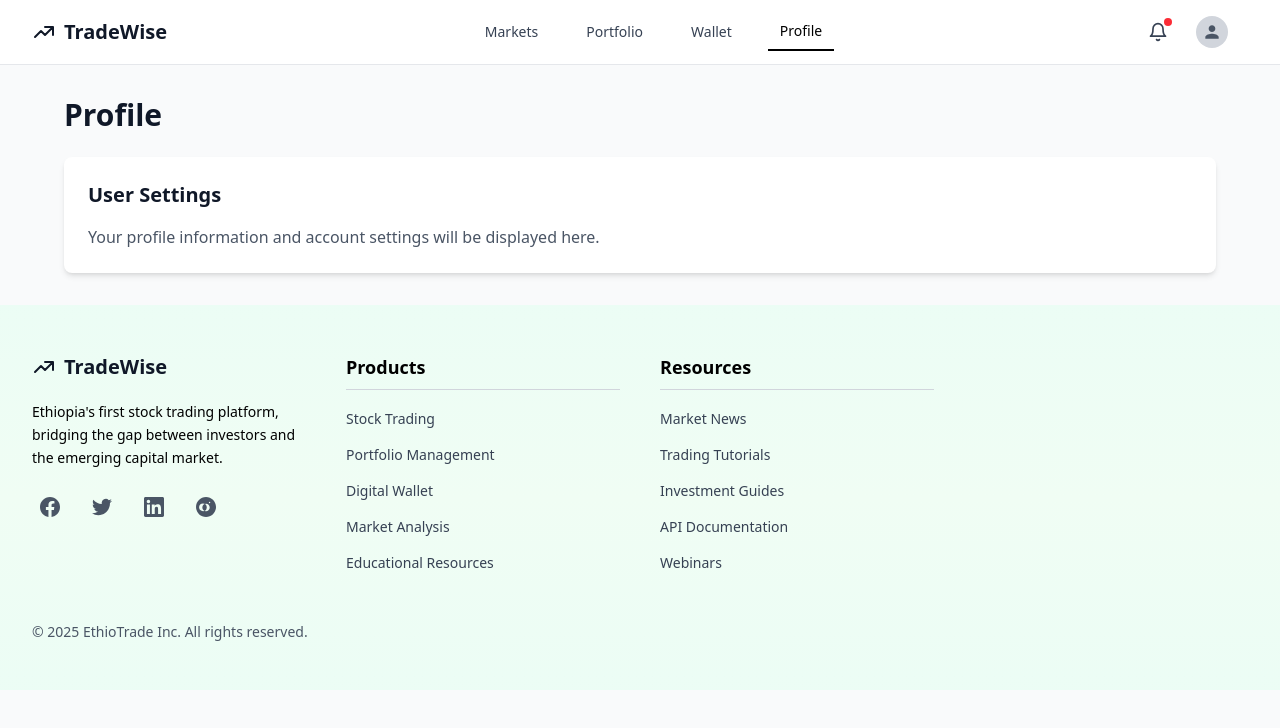
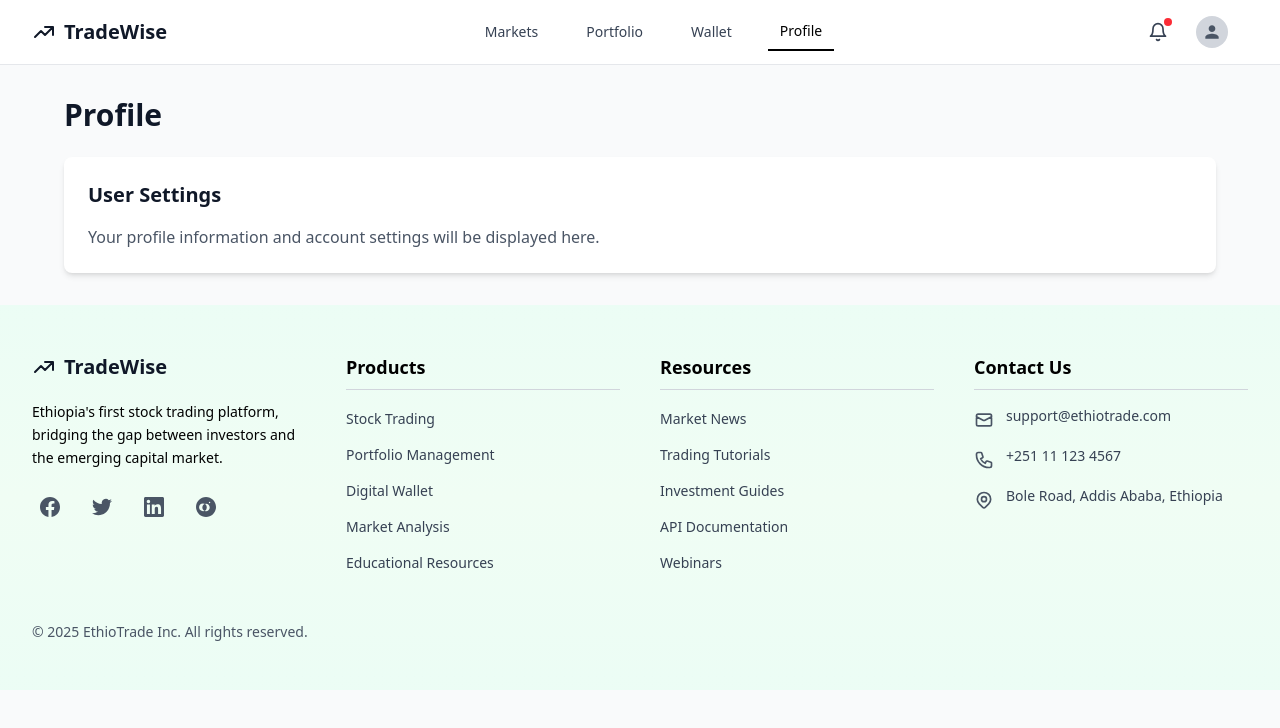
Before and after one commit to Awel7799/Ethio-stock-trading, a React (Vite) app in the folder client/: page /profile in a window 1280 px wide. Shown: the top 728 px of the page. Built offline with nearby package versions, Linux system fonts and the light colour scheme; the HTML template or start-up script is replaced by a standard one.

Commit message:
add contact information section with icons

```diff
--- a/client/src/components/layout/Footer.jsx
+++ b/client/src/components/layout/Footer.jsx
@@ -19,6 +19,60 @@ const Footer = () => {
     instagram: (
       <svg className="w-5 h-5" fill="currentColor" viewBox="0 0 24 24">
         <path d="M12.017 0C5.396 0 .029 5.367.029 11.987c0 6.62 5.367 11.987 11.988 11.987 6.62 0 11.987-5.367 11.987-11.987C24.014 5.367 18.637.001 12.017.001zM8.449 16.988c-1.297 0-2.448-.49-3.323-1.297C4.198 14.895 3.708 13.744 3.708 12.447c0-1.297.49-2.448 1.297-3.323.875-.807 2.026-1.297 3.323-1.297 1.297 0 2.448.49 3.323 1.297.807.875 1.297 2.026 1.297 3.323 0 1.297-.49 2.448-1.297 3.323-.875.807-2.026 1.297-3.323 1.297zm7.83-9.404c-.49 0-.875-.385-.875-.875 0-.49.385-.875.875-.875.49 0 .875.385.875.875 0 .49-.385.875-.875.875zm-4.262 9.404c-2.448 0-4.427-1.979-4.427-4.427 0-2.448 1.979-4.427 4.427-4.427 2.448 0 4.427 1.979 4.427 4.427 0 2.448-1.979 4.427-4.427 4.427z" />
+      </svg>
+    ),
+  };
+
+  const contactIcons = {
+    email: (
+      <svg
+        className="w-5 h-5"
+        fill="none"
+        stroke="currentColor"
+        viewBox="0 0 24 24"
+      >
+        <path
+          strokeLinecap="round"
+          strokeLinejoin="round"
+          strokeWidth={2}
+          d="M3 8l7.89 4.26a2 2 0 002.22 0L21 8M5 19h14a2 2 0 002-2V7a2 2 0 00-2-2H5a2 2 0 00-2 2v10a2 2 0 002 2z"
+        />
+      </svg>
+    ),
+    phone: (
+      <svg
+        className="w-5 h-5"
+        fill="none"
+        stroke="currentColor"
+        viewBox="0 0 24 24"
+      >
+        <path
+          strokeLinecap="round"
+          strokeLinejoin="round"
+          strokeWidth={2}
+          d="M3 5a2 2 0 012-2h3.28a1 1 0 01.948.684l1.498 4.493a1 1 0 01-.502 1.21l-2.257 1.13a11.042 11.042 0 005.516 5.516l1.13-2.257a1 1 0 011.21-.502l4.493 1.498a1 1 0 01.684.949V19a2 2 0 01-2 2h-1C9.716 21 3 14.284 3 6V5z"
+        />
+      </svg>
+    ),
+    location: (
+      <svg
+        className="w-5 h-5"
+        fill="none"
+        stroke="currentColor"
+        viewBox="0 0 24 24"
+      >
+        <path
+          strokeLinecap="round"
+          strokeLinejoin="round"
+          strokeWidth={2}
+          d="M17.657 16.657L13.414 20.9a1.998 1.998 0 01-2.827 0l-4.244-4.243a8 8 0 1111.314 0z"
+        />
+        <path
+          strokeLinecap="round"
+          strokeLinejoin="round"
+          strokeWidth={2}
+          d="M15 11a3 3 0 11-6 0 3 3 0 016 0z"
+        />
       </svg>
     ),
   };
@@ -117,6 +171,37 @@ const Footer = () => {
               ))}
             </ul>
           </div>
+
+          {/* Contact Information */}
+          <div>
+            <h4 className="text-lg font-semibold mb-4 border-b border-gray-300 pb-2">
+              Contact Us
+            </h4>
+            <ul className="space-y-4">
+              <li className="flex items-start">
+                <div className="mt-1 mr-3 text-gray-600">
+                  {contactIcons.email}
+                </div>
+                <span className="text-sm text-gray-700">
+                  support@ethiotrade.com
+                </span>
+              </li>
+              <li className="flex items-start">
+                <div className="mt-1 mr-3 text-gray-600">
+                  {contactIcons.phone}
+                </div>
+                <span className="text-sm text-gray-700">+251 11 123 4567</span>
+              </li>
+              <li className="flex items-start">
+                <div className="mt-1 mr-3 text-gray-600">
+                  {contactIcons.location}
+                </div>
+                <span className="text-sm text-gray-700">
+                  Bole Road, Addis Ababa, Ethiopia
+                </span>
+              </li>
+            </ul>
+          </div>
         </div>
 
         {/* Bottom Footer */}
```
